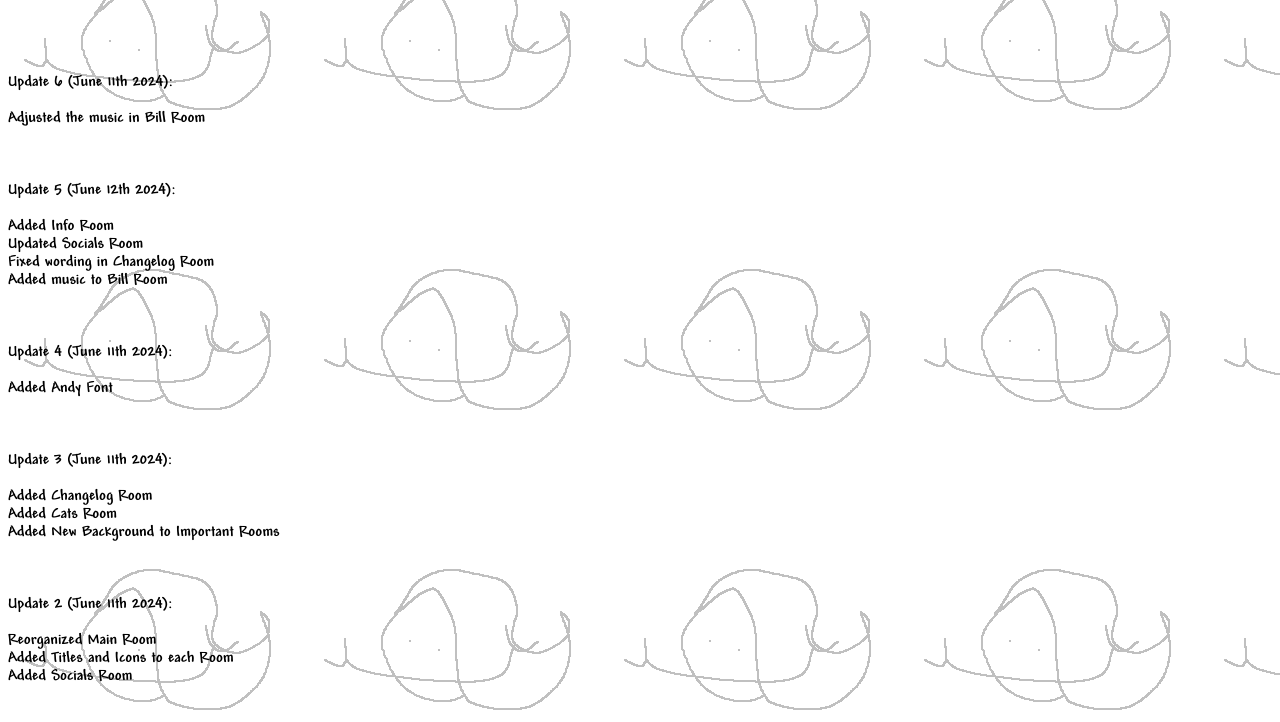
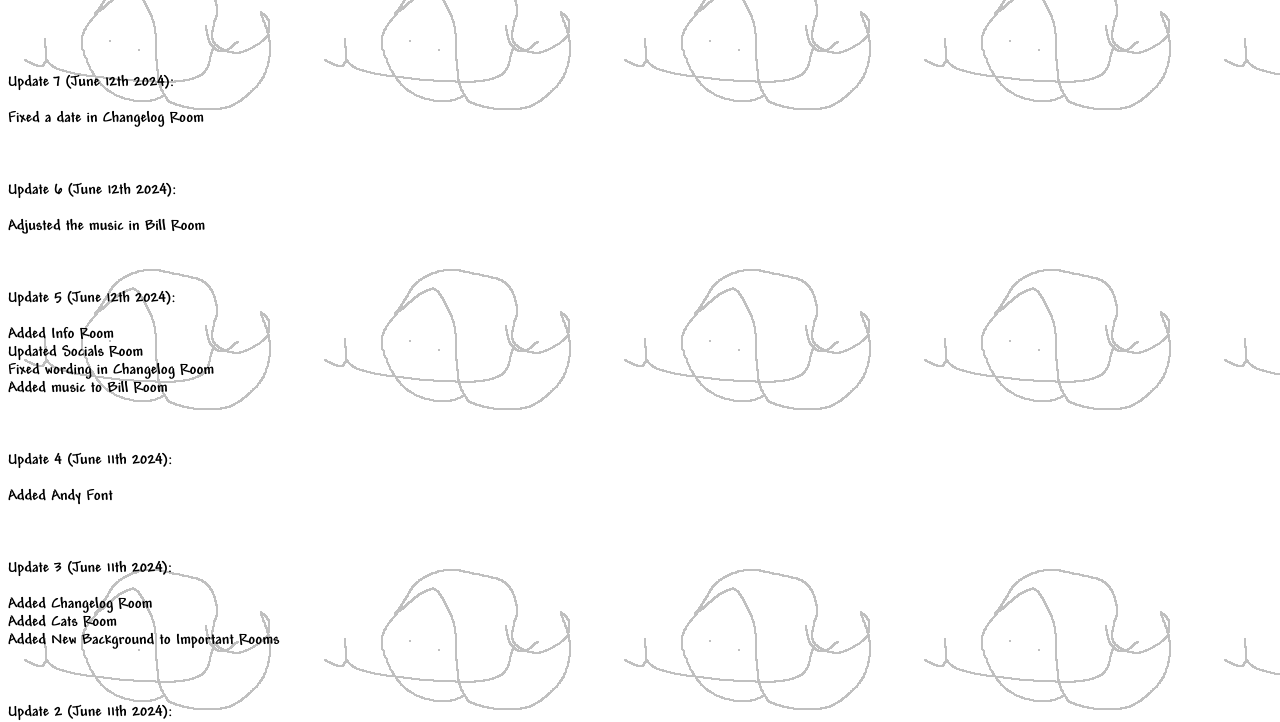
Before and after one commit to comatoasterstrudel/comasite-the-real, a plain HTML site: page pages/changesroom/index.html in a window 1280 px wide. Shown: the part 104-826 px from the top of the page. Drawn offline with Linux system fonts and the light colour scheme.

Commit message:
fix date
yeah

```diff
--- a/pages/changesroom/index.html
+++ b/pages/changesroom/index.html
@@ -19,7 +19,15 @@
     <br>
     <br>
     <br>
-    Update 6 (June 11th 2024):
+    Update 7 (June 12th 2024):
+    <br>
+    <br>
+    Fixed a date in Changelog Room
+    <br>
+    <br>
+    <br>
+    <br>
+    Update 6 (June 12th 2024):
     <br>
     <br>
     Adjusted the music in Bill Room
```
